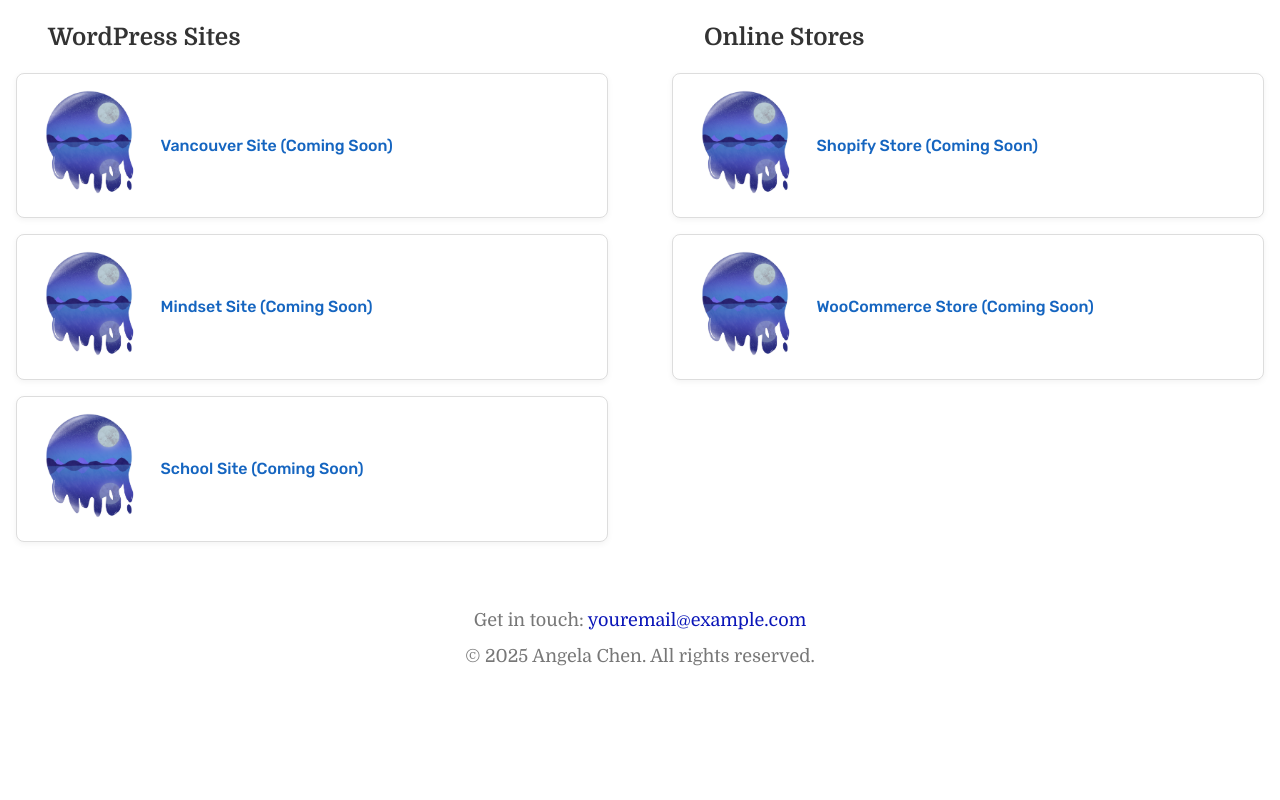
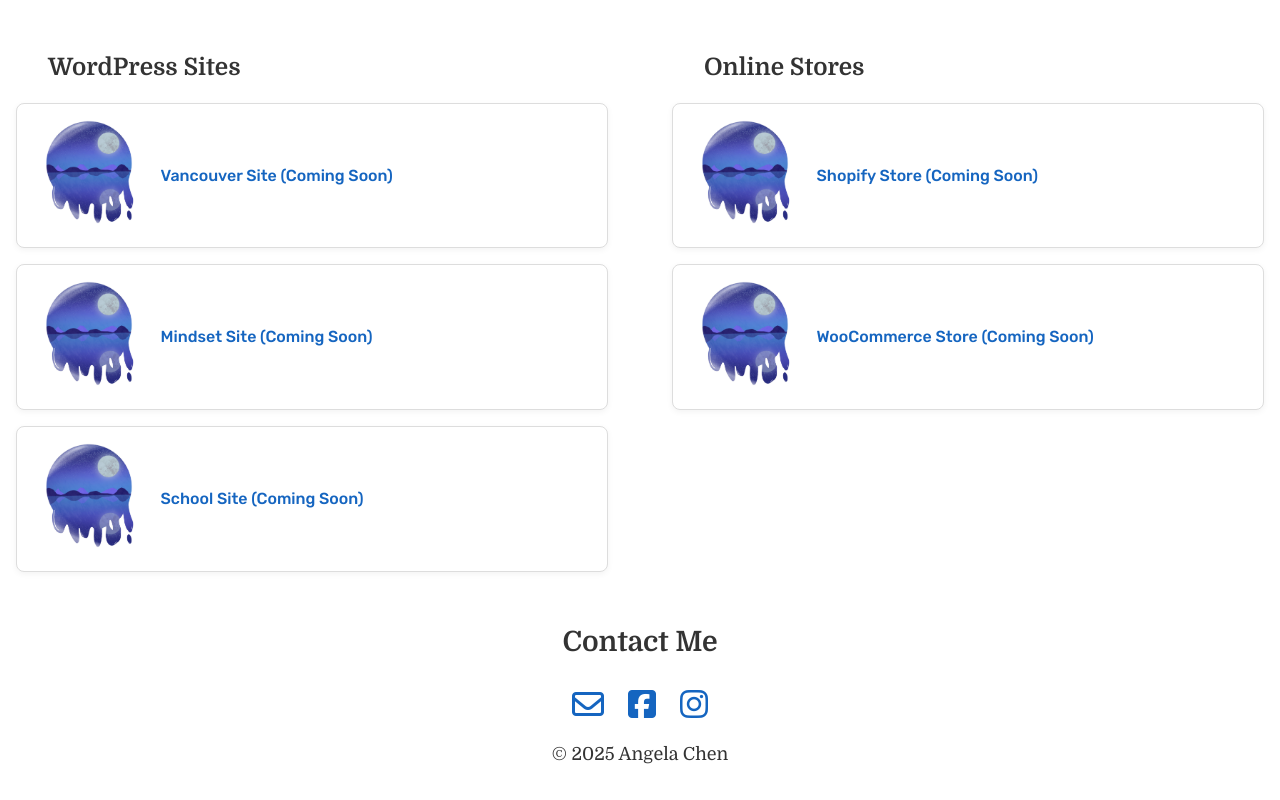
Before and after one commit to Lollipop-27/landing-page, a plain HTML site: page index.html in a window 1280 px wide. Shown: the part 862-1662 px from the top of the page. Before the commit the page ends 1533 px from the top, so only its background shows below. Drawn offline with Linux system fonts and the light colour scheme.

Commit message:
changed the size of logo, edited the contact icons

```diff
--- a/index.html
+++ b/index.html
@@ -12,6 +12,8 @@
     <link
         href="https://fonts.googleapis.com/css2?family=Domine:wght@400..700&family=Rubik:ital,wght@0,300..900;1,300..900&display=swap"
         rel="stylesheet">
+    <!-- contact icons (took inspo from a past student)-->
+    <link rel="stylesheet" href="https://cdnjs.cloudflare.com/ajax/libs/font-awesome/6.5.0/css/all.min.css">
 
     <!-- stylesheet -->
     <link rel="stylesheet" href="styles/normalize-fwd.css">
@@ -93,9 +95,22 @@
         </main>
     </main>
 
-    <footer id="contact">
-        <p>Get in touch: <a href="mailto:youremail@example.com">youremail@example.com</a></p>
-        <p>&copy; 2025 Angela Chen. All rights reserved.</p>
+    <footer>
+        <section class="contact-section" id="contact">
+            <h2>Contact Me</h2>
+            <div class="icons">
+                <a href="mailto:your.email@example.com" aria-label="Email">
+                    <i class="fa-regular fa-envelope" aria-hidden="true"></i>
+                </a>
+                <a href="https://www.facebook.com/yourprofile" target="_blank" aria-label="Facebook">
+                    <i class="fa-brands fa-square-facebook" aria-hidden="true"></i>
+                </a>
+                <a href="https://www.instagram.com/yourprofile" target="_blank" aria-label="Instagram">
+                    <i class="fa-brands fa-instagram" aria-hidden="true"></i>
+                </a>
+            </div>
+            <p>&copy; 2025 Angela Chen</p>
+        </section>
     </footer>
 </body>
 
--- a/styles/style.css
+++ b/styles/style.css
@@ -98,7 +98,7 @@
 }
 
 .logo {
-    height: 50px;
+    height: 5rem;
     /* margin-bottom: 0.5rem; */
 }
 
@@ -219,12 +219,33 @@
 
 
 /* Footer */
-footer {
-    text-align: center;
-    margin-top: 3rem;
-    font-size: 0.9rem;
-    color: #777;
+.contact-section {
+  text-align: center;
+  padding: 2rem 1rem;
 }
+
+.contact-section h2 {
+  font-size: 1.75rem;
+  margin-bottom: 1rem;
+}
+
+.icons {
+  display: flex;
+  justify-content: center;
+  gap: 1.5rem;
+  margin-top: 1rem;
+}
+
+.icons a {
+  color: #1565c0;
+  font-size: 2rem;
+  transition: color 0.3s ease;
+}
+
+.icons a:hover {
+  color: #0d47a1;
+}
+
 
 /*--------------------------------------------------------------
 # Media Queries
@@ -265,10 +286,3 @@
         font-size: 1.125rem;
     }
 }
-
-/* clamp */
-
-/* Smooth scroll (optional)
-html {
-  scroll-behavior: smooth;
-} */
```
